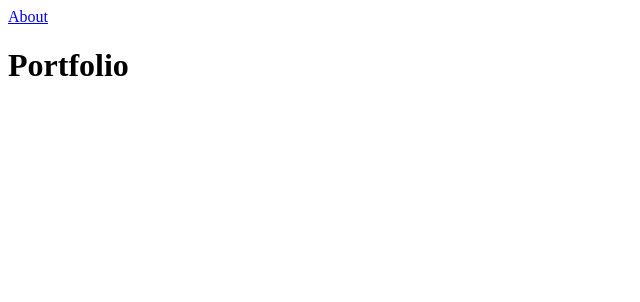
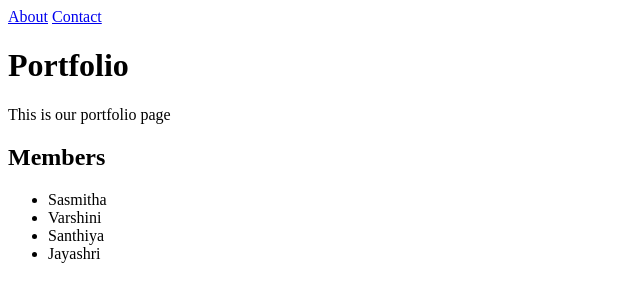
Before and after one commit to Sasmithat/portfolio_sample, a plain HTML site: page index.html in a window 1280 px wide. Shown: the whole page, without its empty margins (0-640 px from the left). Drawn offline with Linux system fonts and the light colour scheme.

Commit message:
index created

```diff
--- a/index.html
+++ b/index.html
@@ -7,10 +7,21 @@
 </head>
 <body>
     <header>
+        <nav>
         <a href="about.html">About</a>
-        <a href=""></a>
+        <a href="contact.html">Contact</a>
+        </nav>
     </header>
     <h1>Portfolio</h1>
+    <p>This is our portfolio page</p>
+    <h2>Members</h2>
+    <ul>
+        <li>Sasmitha</li>
+        <li>Varshini</li>
+        <li>Santhiya</li>
+        <li>Jayashri</li>
+    </ul>
+
 
 
 </body>
```
